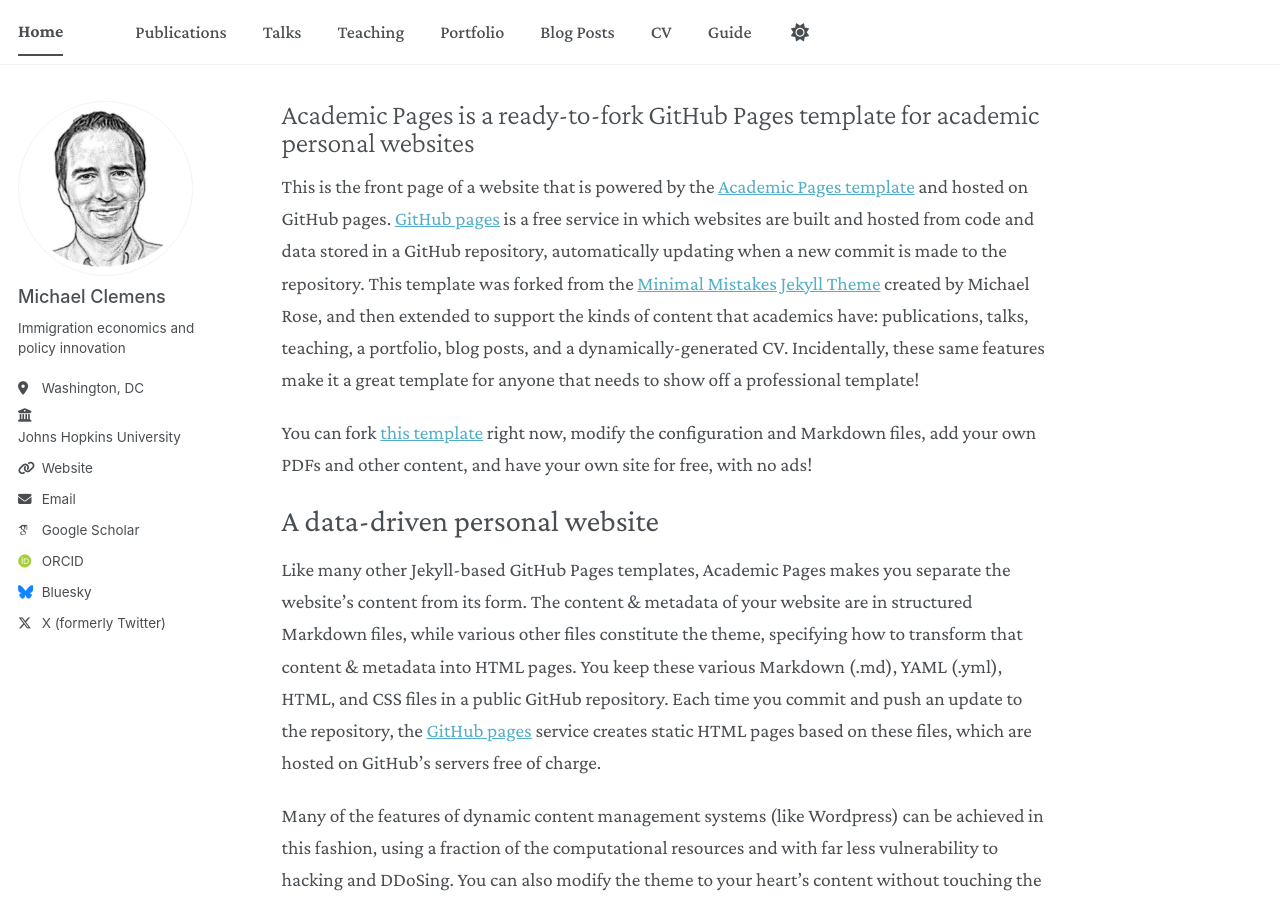
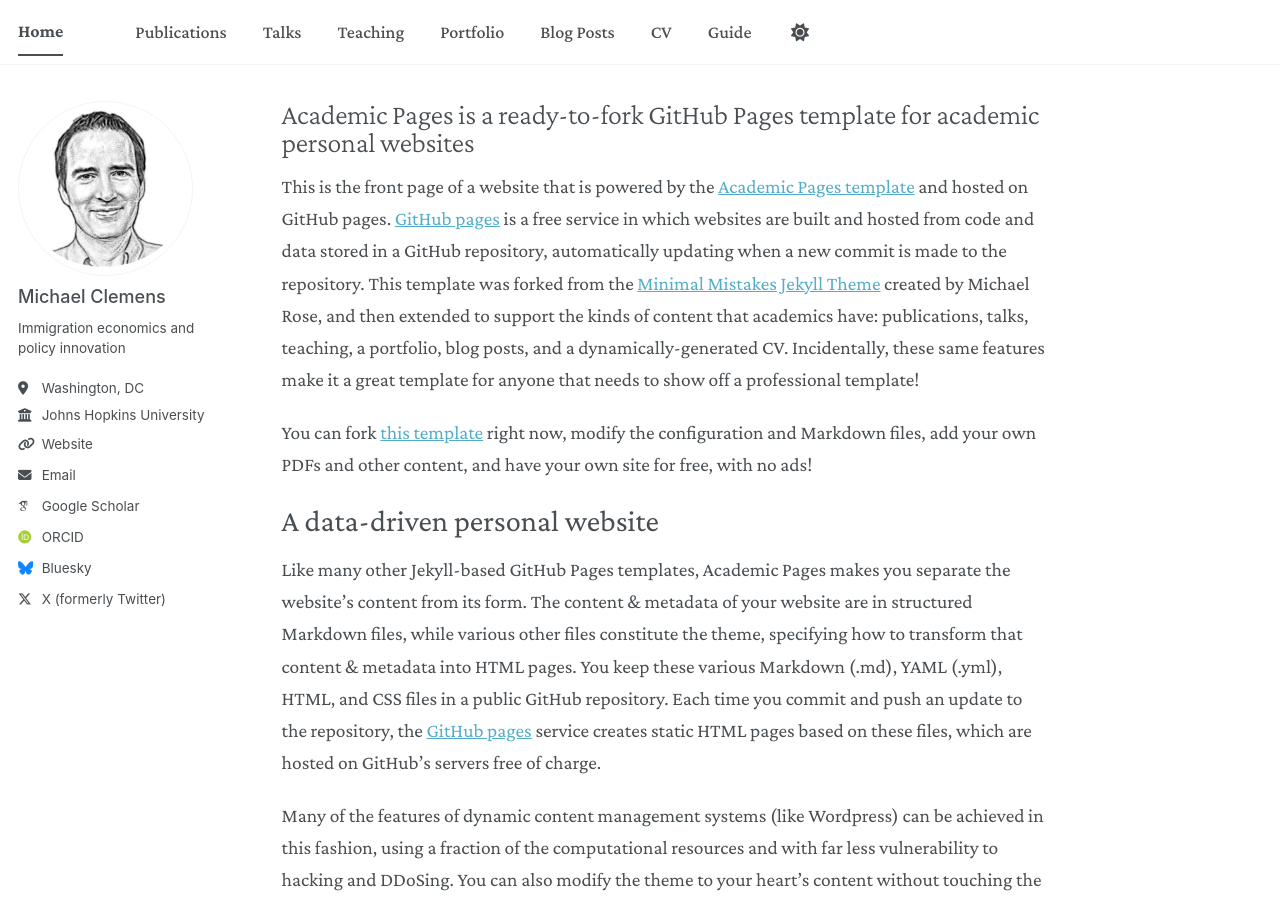
Before and after one commit to mcleme25/mcleme25.github.io, a Jekyll site: the page built from _pages/about.md, in a window 1280 px wide and 900 px high. Built offline with Jekyll 4.4.1, drawn with Linux system fonts in a browser that asks for light colours; some web fonts are replaced; a script bundle is joined from its source files by our own code; library files that are not in the unit come from our copies.

Commit message:
Update _config.yml

```diff
--- a/_config.yml
+++ b/_config.yml
@@ -28,8 +28,7 @@
   pronouns         : # example: "she/her"
   bio              : "Immigration economics and policy innovation"
   location         : "Washington, DC"
-  employer         : >-
-                      <a href="https://sgp.jhu.edu">Johns Hopkins University</a>
+  employer         : '<a href="https://sgp.jhu.edu" style="display:inline;">Johns Hopkins University</a>'
   uri              : "mclem.org"
   email            : "mcleme25@jhu.edu"
 
```
